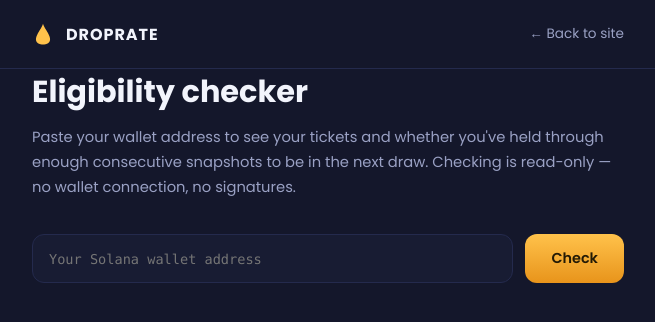
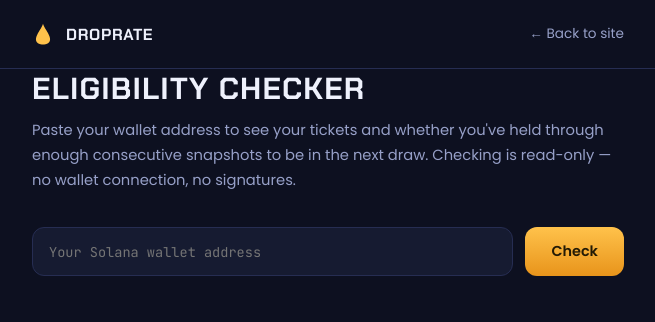
Before and after one commit to MooseNuggets/DropRate-Final, a website: page check.html in a window 1280 px wide. Shown: the whole page, without its empty margins (312-967 px from the left). Drawn offline with Linux system fonts and the light colour scheme.

Commit message:
Update font styles and color variables in check.html

```diff
--- a/check.html
+++ b/check.html
@@ -6,10 +6,10 @@
 <title>Eligibility Checker — DROPRATE</title>
 <link rel="preconnect" href="https://fonts.googleapis.com">
 <link rel="preconnect" href="https://fonts.gstatic.com" crossorigin>
-<link href="https://fonts.googleapis.com/css2?family=Poppins:wght@400;500;600;700&display=swap" rel="stylesheet">
+<link href="https://fonts.googleapis.com/css2?family=Chakra+Petch:wght@600;700&family=Poppins:wght@400;500;600&family=JetBrains+Mono:wght@400;600&display=swap" rel="stylesheet">
 <style>
-:root{--navy:#14172b;--navy2:#181c33;--line:#242a4d;--gold:#ffc24b;--gold-deep:#e8941b;
---purple:#7c6cff;--white:#f2f4fc;--dim:#9aa1c4;--green:#4ade80;--red:#f87171}
+:root{--navy:#0d1020;--navy2:#161b31;--line:#262d52;--gold:#ffc24b;--gold-deep:#e8941b;
+--purple:#8b7bff;--white:#eef1fc;--dim:#97a0c8;--green:#4ade80;--red:#f87171}
 *{margin:0;padding:0;box-sizing:border-box}
 body{background:var(--navy);color:var(--white);font-family:'Poppins',sans-serif;min-height:100vh}
 .wrap{max-width:640px;margin:0 auto;padding:0 24px}
@@ -40,6 +40,9 @@ button:disabled{opacity:.5;cursor:wait}
 .snap.hit b{color:var(--green)} .snap.miss b{color:var(--red)}
 .snap span{font-size:.65rem;color:var(--dim);letter-spacing:.08em;text-transform:uppercase}
 .err{color:var(--red);font-size:.85rem;margin-top:16px}
+
+h1,h2,.brand{font-family:'Chakra Petch',sans-serif;text-transform:uppercase;letter-spacing:.04em}
+code,.mono,input,textarea{font-family:'JetBrains Mono',ui-monospace,monospace!important}
 </style>
 </head>
 <body>
```
